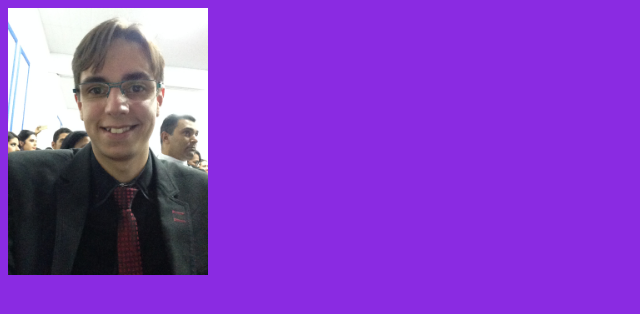
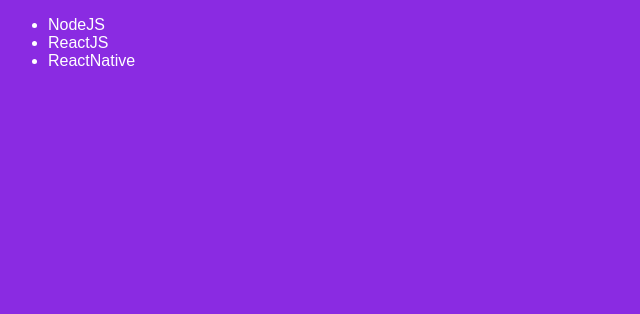
Before and after one commit to caducastanha/modulo04, a React app: page / in a window 1280 px wide. Shown: the top 314 px of the page, without its empty margins (0-640 px from the left). Built offline with nearby package versions, Linux system fonts and the light colour scheme.

Commit message:
Class component

```diff
--- a/babel.config.js
+++ b/babel.config.js
@@ -3,4 +3,7 @@
         '@babel/preset-env',
         '@babel/preset-react',
     ],
+    plugins: [
+        '@babel/plugin-proposal-class-properties',
+    ],
 };
--- a/package.json
+++ b/package.json
@@ -9,6 +9,7 @@
   },
   "devDependencies": {
     "@babel/core": "^7.9.6",
+    "@babel/plugin-proposal-class-properties": "^7.8.3",
     "@babel/preset-env": "^7.9.6",
     "@babel/preset-react": "^7.9.4",
     "babel-loader": "^8.1.0",
--- a/src/App.js
+++ b/src/App.js
@@ -1,9 +1,9 @@
 import React from 'react';
 import './App.css';
-import Image from './assets/cadu.jpg';
+import TechList from './components/TechList';
 
 function App() {
-  return  <img src={Image} width="200px"/>
+  return  <TechList />
 }
 
 export default App;
--- /dev/null
+++ b/src/components/TechList.js
@@ -0,0 +1,26 @@
+import React, { Component } from "react";
+
+class TechList extends Component {
+
+  state = {
+    techs: [
+      'NodeJS',
+      'ReactJS',
+      'ReactNative',
+    ],
+  };
+
+  render() {
+    console.log(this.state.techs);
+
+    return (
+      <ul>
+        <li>NodeJS</li>
+        <li>ReactJS</li>
+        <li>ReactNative</li>
+      </ul>
+    );
+  }
+}
+
+export default TechList;
```
